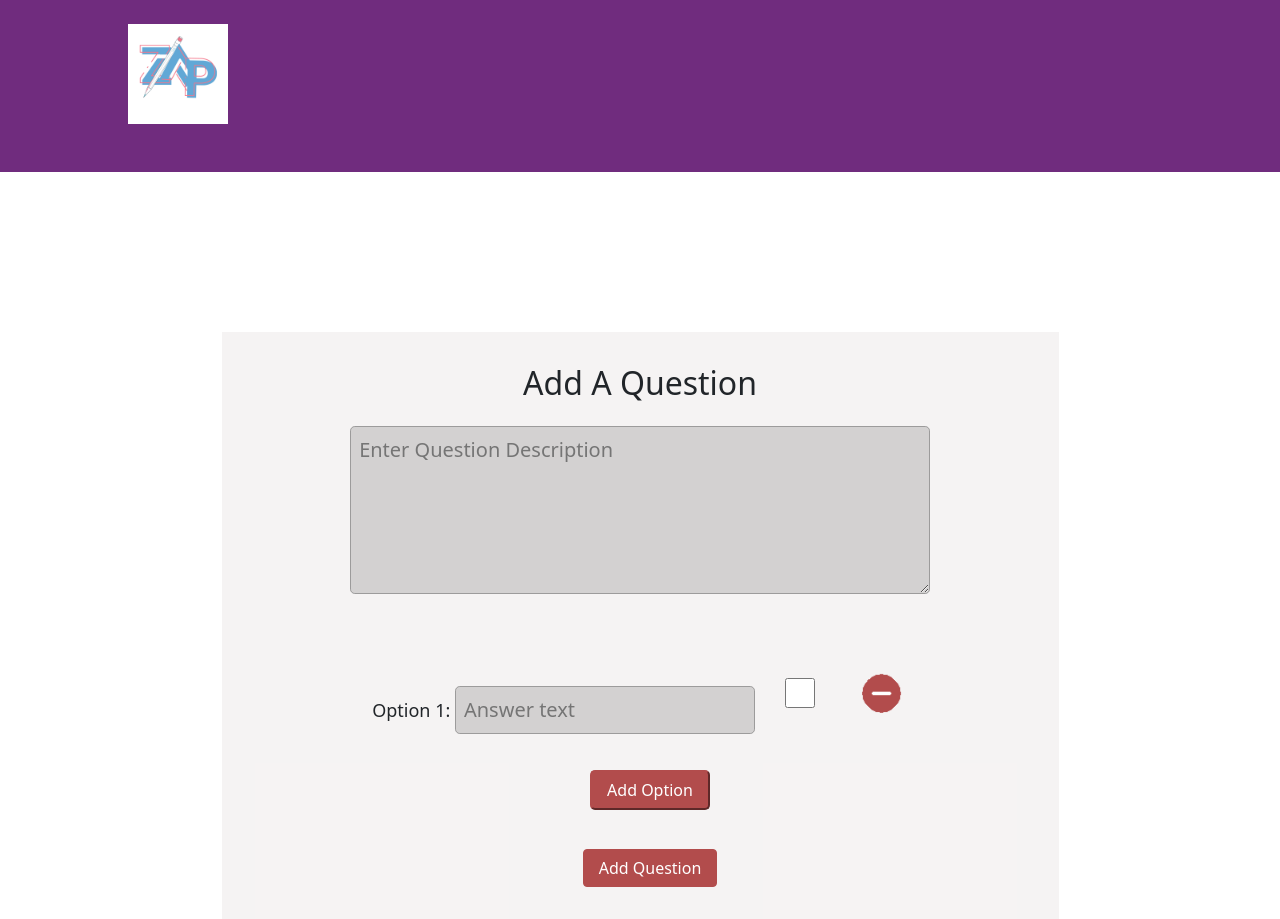
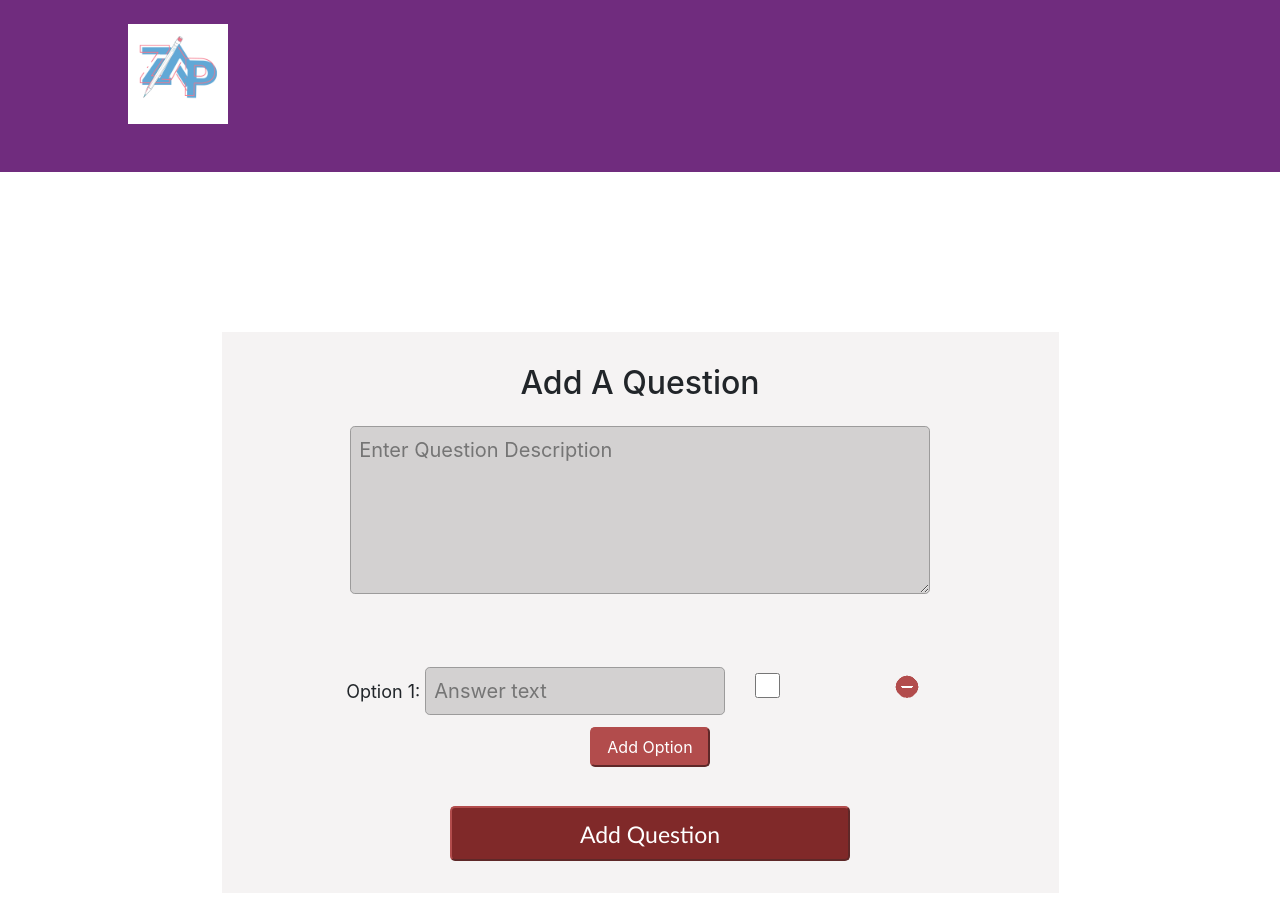
Before and after one commit to hafsahjilanee/ZAP, a React (Create React App) app in the folder client/: page /QuizDashboard/AddQuestion in a window 1280 px wide. After the commit the page ends 893 px from the top, so only its background shows below. Built offline with nearby package versions, Linux system fonts and the light colour scheme.

Commit message:
add question changes

```diff
--- a/client/src/App.js
+++ b/client/src/App.js
@@ -1,6 +1,5 @@
 import React from "react";
 import "./App.css";
-import "../node_modules/bootstrap/dist/css/bootstrap.css";
 import About from "./components/About";
 import Login from "./components/Login";
 import Navbar from "./components/layout/Navbar";
--- a/client/src/components/AddQuestion.js
+++ b/client/src/components/AddQuestion.js
@@ -85,8 +85,10 @@ const AddQuestion = () => {
           </div>
           <br />
           {question.alternatives.map((alternative, i) => (
-            <div style={{ padding: "15px" }}>
+            <div style={{ padding: "15px", alignItems: "center" }}>
+              <div style={{ alignItems: "flex-start" }}>
                 <span style={{ fontSize: "18px" }}>Option {i + 1}: </span>
+
                 <input
                   variant="outlined"
                   name="text"
@@ -101,22 +103,21 @@ const AddQuestion = () => {
                   name="isCorrect"
                   variant="outlined"
                   placeholder="true/false?"
-                className="form-control-lg"
+                  className="btn-primary "
                   style={{
-                  width: "30px",
+                    width: "25px",
+                    height: "25px",
                     marginLeft: "30px",
                     marginRight: "30px",
-                  position: "relative",
-                  justifySelf: "flex-start",
                   }}
                   onChange={(e) => handleAlternativeChange(e, i)}
                   value={question.alternatives[i].isCorrect}
                 />
                 <button
                   variant="contained"
+                  className="btn-primary "
                   style={{
-                  marginLeft: "10px",
-                  height: "50px",
+                    marginLeft: "70px",
                     border: "none",
                     paddingBottom: "0px",
                     background: "none",
@@ -127,13 +128,12 @@ const AddQuestion = () => {
                     classname="img"
                     src={image}
                     alt="add"
-                  height="40"
+                    height="23px"
                     align="right"
                   ></img>
                 </button>
-              <div>
-                <br />
               </div>
+
               <button
                 variant="contained"
                 className="btn-primary"
@@ -146,7 +146,20 @@ const AddQuestion = () => {
           ))}
           <br />
 
-          <button className="btn btn-primary btn-block">Add Question</button>
+          <button
+            className="btn-primary"
+            style={{
+              height: "55px",
+              width: "400px",
+              fontSize: "23px",
+              fontFamily: "Calibri",
+              borderRadius: "5px ",
+              backgroundColor: "#802929",
+              borderColor: "802929",
+            }}
+          >
+            Add Question
+          </button>
         </form>
       </div>
     </div>
--- a/client/src/components/AddTeacher.css
+++ b/client/src/components/AddTeacher.css
@@ -62,6 +62,7 @@
 }
 .btn-primary:hover{
     background-color: #b24c4cc3;
+    opacity: 0.7;
 }
 .btn-primary::after,.btn-primary:focus, .btn-primary:active {
     background-color: #b24c4cc3;
```
Lines whose indentation alone changed are shown as unchanged.
